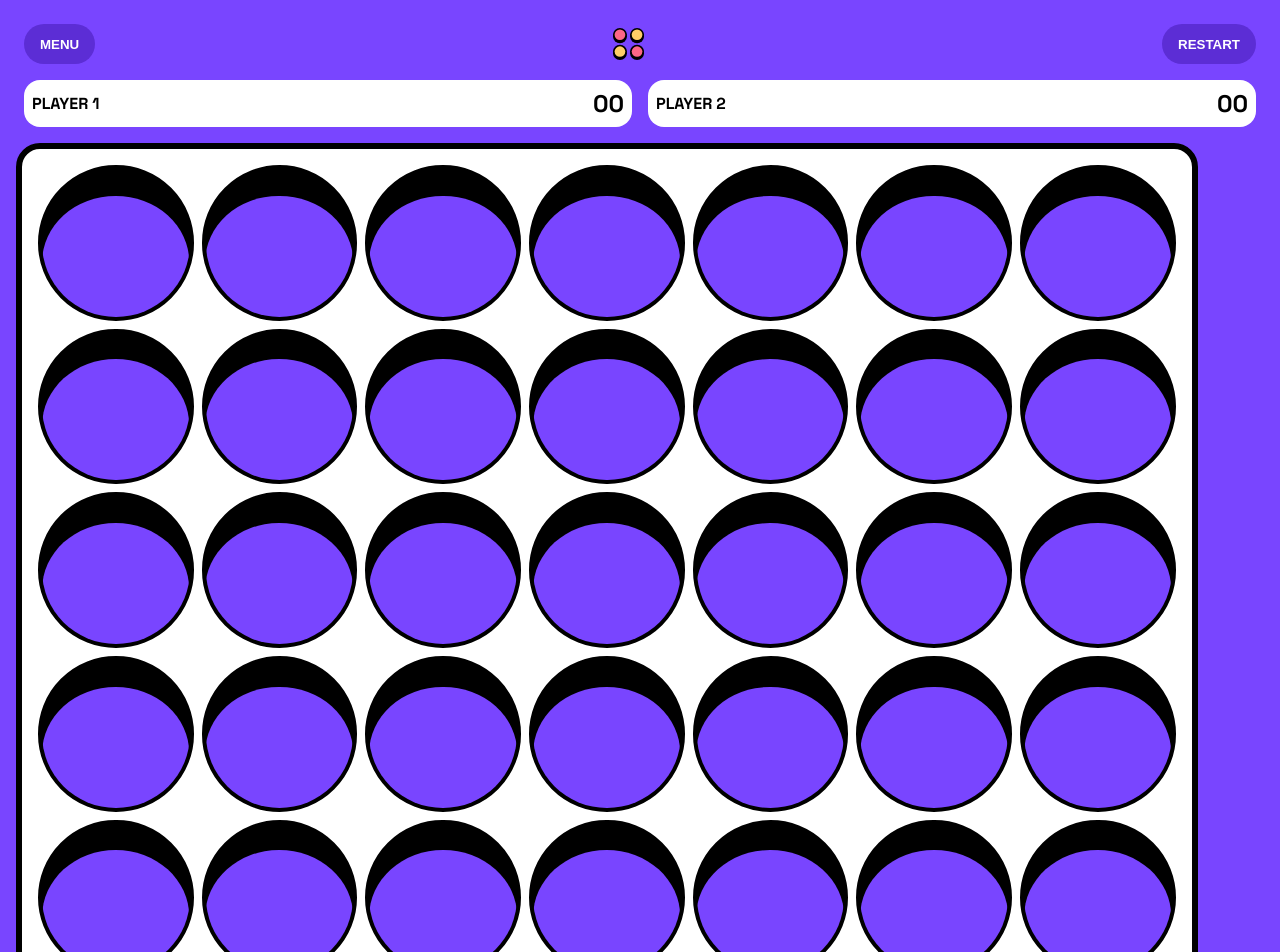
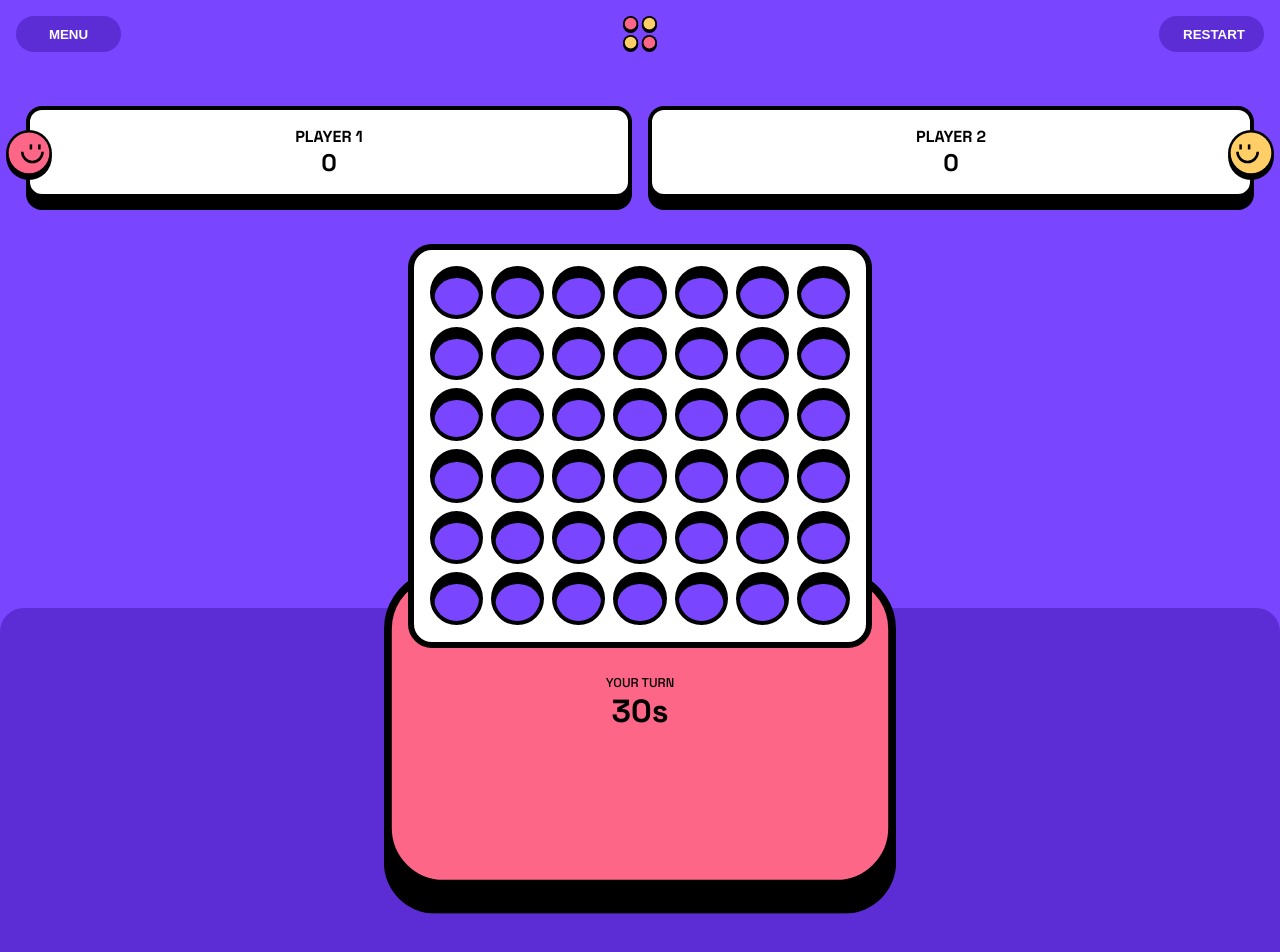
Before and after one commit to hhenske/connect-four-angular, an Angular app: page / in a window 1280 px wide. Shown: the top 952 px of the page. Built offline with nearby package versions, Linux system fonts and the light colour scheme.

Commit message:
score card section roughed in, as well as player-indicator section

```diff
--- a/src/app/app.html
+++ b/src/app/app.html
@@ -4,6 +4,8 @@
 
   <app-game-board></app-game-board>
 </main>
+
+<app-player-indicator></app-player-indicator>
 <footer>
 
 </footer>
--- a/src/app/app.ts
+++ b/src/app/app.ts
@@ -1,12 +1,13 @@
 import { Component, signal } from '@angular/core';
 import { GameBoardComponent } from './components/board/game-board/game-board.component';
 import { HeaderComponent } from './components/header/header.component';
+import { PlayerIndicatorComponent } from "./components/board/player-indicator/player-indicator.component";
 
 
 @Component({
   selector: 'app-root',
   standalone: true,
-  imports: [GameBoardComponent, HeaderComponent],
+  imports: [GameBoardComponent, HeaderComponent, PlayerIndicatorComponent],
   templateUrl: './app.html',
   styleUrls: ['./app.scss']
 })
--- a/src/app/components/board/game-board/game-board.component.scss
+++ b/src/app/components/board/game-board/game-board.component.scss
@@ -1,17 +1,19 @@
 .board-wrapper {
+  display: flex;
+  justify-content: center;
+  padding: 0 8px; /* safe mobile gutter */
+}
+.board {
   width: 100%;
-  padding: 0 8px;
-  margin: 0 auto;
-}
-
-.board {
-  width: 90%;
-  aspect-ratio: 7 / 6;      // 🔥 keeps board proportional
-  height: 100%;
+  max-width: 420px;
+  aspect-ratio: 7 / 6;
   display: grid;
   grid-template-columns: repeat(7, 1fr);
-  grid-template-rows: repeat(6, 1fr);
+  // grid-template-rows: repeat(6, 1fr);
+  grid-auto-rows: var(--cell-size);
+  // grid-template-columns: repeat(7, var(--cell-size));
   gap: var(--space-sm);
+
   background: white;
   padding: var(--space-md);
   border: 6px solid black;
--- a/src/app/components/board/player-indicator/player-indicator.component.html
+++ b/src/app/components/board/player-indicator/player-indicator.component.html
@@ -0,0 +1,10 @@
+<section class="status-panel player-one">
+  <div class="turn-card">
+    <img class="player-indicator"
+        src="assets/images/turn-background-red.svg"
+        alt="Your Turn Indicator"
+        />
+    <span class="turn-label">YOUR TURN</span>
+    <span class="turn-timer">30s</span>
+  </div>
+</section>
--- a/src/app/components/board/player-indicator/player-indicator.component.scss
+++ b/src/app/components/board/player-indicator/player-indicator.component.scss
@@ -0,0 +1,44 @@
+.status-panel {
+  position: relative;
+  margin-top: -40px; /* 🔥 overlap the board */
+  padding: 48px var(--space-md) var(--space-lg);
+  background: var(--color-board);
+  display: flex;
+  justify-content: center;
+  height:500px;
+  border-radius: var(--radius-lg) var(--radius-lg) 0 0;
+  z-index: -1
+}
+
+img {
+  position: absolute;
+  top: 16%;
+  left: 50%;
+  transform: translate(-50%, -50%);
+  width: 40%;
+  z-index: 10;
+}
+
+.turn-label {
+  position: absolute;
+  top: 13%;
+  left: 50%;
+  transform: translate(-50%, -50%);
+  z-index: 150;
+  font-size: 0.8rem;
+  font-weight: lighter;
+  color: black;
+  z-index: 11;
+}
+
+.turn-timer {
+  position: absolute;
+  top: 18%;
+  left: 50%;
+  transform: translate(-50%, -50%);
+  z-index: 150;
+  font-size: 2rem;
+  font-weight: bold;
+  color: black;
+  z-index: 11;
+}
--- a/src/app/components/header/header.component.html
+++ b/src/app/components/header/header.component.html
@@ -13,13 +13,23 @@
   <!-- Bottom row -->
   <div class="header-bottom">
     <div class="score-card left">
-      <span class="label">PLAYER 1</span>
-      <span class="score">00</span>
+        <img
+          class = "avatar"
+          src="assets/images/player-one.svg"
+          alt="Player One Avatar"
+        />
+        <span class="label">PLAYER 1</span>
+        <span class="score">0</span>
     </div>
 
     <div class="score-card right">
-      <span class="label">PLAYER 2</span>
-      <span class="score">00</span>
+        <img
+          class = "avatar"
+          src="assets/images/player-two.svg"
+          alt="Player Two Avatar"
+        />
+        <span class="label">PLAYER 2</span>
+        <span class="score">0</span>
     </div>
   </div>
 </header>
--- a/src/app/components/header/header.component.scss
+++ b/src/app/components/header/header.component.scss
@@ -2,7 +2,7 @@
   padding: var(--space-md);
   display: flex;
   flex-direction: column;
-  gap: var(--space-md);
+  gap: var(--space-lg);
 }
 
 .header-top {
@@ -12,9 +12,10 @@
 }
 
 .icon-btn {
-  height: 40px;
-  padding: 0 var(--space-md);
-  border-radius: var(--radius-lg);
+  height: 36px;
+  width: 105px;
+  padding: 0 var(--space-lg);
+  border-radius: var(--radius-xlg);
   background: var(--color-board);
   font-weight: bold;
   color: white;
@@ -28,7 +29,7 @@
 }
 
 .logo img {
-  height: 32px;
+  height: 36px;
   width: auto;
   display: block;
 }
@@ -37,16 +38,52 @@
   display: grid;
   grid-template-columns: 1fr 1fr;
   gap: var(--space-md);
+  padding:10px;
 }
 
 .score-card {
+  position: relative;
   background: white;
-  padding: var(--space-sm);
+  padding: var(--space-md);
   border-radius: var(--radius-md);
-  display:flex;
-  justify-content: space-between;
+  border: 4px solid black;
+
+  display: flex;
+  flex-direction: column;
   align-items: center;
   font-weight: bold;
+  margin-top: 20px;
+  margin-bottom: 20px;
+}
+
+/* black depth plate */
+.score-card::before {
+  content: '';
+  position: absolute;
+  inset: 0px;
+  transform: translateY(6px);
+  left: -4px;
+  right: -4px;
+  top: 30px;
+  bottom: -10px;
+  background: black;
+  border-radius: var(--radius-md);
+  z-index: -1;
+}
+
+.avatar {
+  position: absolute;
+  top: 20px;
+  width: 50px;
+  height: 50px;
+}
+
+.score-card.left .avatar {
+  left: -26px;
+}
+
+.score-card.right .avatar {
+  right: -26px;
 }
 
 .score {
--- a/src/styles.scss
+++ b/src/styles.scss
@@ -19,17 +19,20 @@
   --space-sm: 8px;
   --space-md: 16px;
   --space-lg: 24px;
+  --space-xlg: 40px;
 
   /* Radius */
   --radius-sm: 8px;
   --radius-md: 16px;
   --radius-lg: 24px;
+  --radius-xlg: 40px;
 
   /* Cell */
   --cell-size: 56px;
 }
 
 body {
+  margin: 0;
   font-family: 'Space Grotesk', sans-serif;
   background: var(--color-bg);
 }
```
